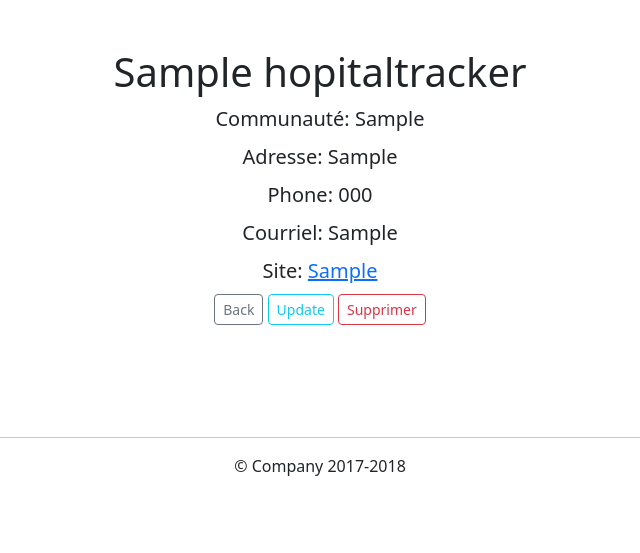
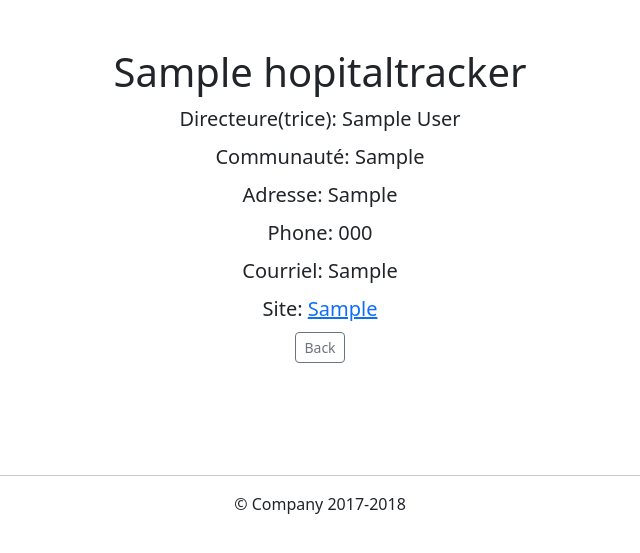
Before and after one commit to djken/GestionHopital-django, a Django app: page /afficher_un_hopital/1/ in a window 1280 px wide. Shown: the part 56-609 px from the top of the page, without its empty margins (320-960 px from the left). Run offline with Django 5.2, Linux system fonts and the light colour scheme; tables that the repository leaves empty hold one stand-in row (values such as "Sample post"); parts of the project's set-up code (start-up, migrations or seed data) failed here and were passed over.

Commit message:
done with

```diff
--- a/localisationHopital/Hregister/templates/hopitaux/afficher_un_hopital.html
+++ b/localisationHopital/Hregister/templates/hopitaux/afficher_un_hopital.html
@@ -8,6 +8,7 @@
                     {{ hopital.nom }}
                 </div>
 
+                <div class="my-2 lead">Directeure(trice): {{ hopital.user.first_name }} {{ hopital.user.last_name }}</div>
                 <div class="my-2 lead">Communauté: {{ hopital.communaute }}</div>
                 <div class="my-2 lead">Adresse: {{ hopital.adresse }}</div>
                 <div class="my-2 lead">Phone: {{ hopital.telephone }}</div>
@@ -18,8 +19,12 @@
         <div class="d-flex justify-content-center align-content-lg-center pb-5 mb-5">
             <div class="col-md-6 text-center">
                 <a class="btn btn-outline-secondary btn-sm" href="{% url 'les-hopitaux' %}">Back</a>
-                <a class="btn btn-outline-info btn-sm" href="{% url 'modifier-hopital' hopital.id %}">Update</a>
-                <a class="btn btn-outline-danger btn-sm" href="{% url 'supprimer-hopital' hopital.id %}" onclick="return confirm('Êtes-vous sûr de vouloir supprimer cet hôpital?')">Supprimer</a>
+
+                {% if user.is_authenticated and user == hopital.user %}
+                    <a class="btn btn-outline-info btn-sm" href="{% url 'modifier-hopital' hopital.id %}">Update</a>
+                    <a class="btn btn-outline-danger btn-sm" href="{% url 'supprimer-hopital' hopital.id %}" onclick="return confirm('Êtes-vous sûr de vouloir supprimer cet hôpital?')">Supprimer</a>
+                {% endif %}
+
             </div>
         </div>
 
--- a/localisationHopital/Hregister/templates/hopitaux/navbar.html
+++ b/localisationHopital/Hregister/templates/hopitaux/navbar.html
@@ -35,7 +35,7 @@
 
           {% if user.is_authenticated %}
             <li class="nav-item">
-              <a class="nav-link" href="{% url 'logout' %}">Logout</a>
+              <a class="nav-link" href="{% url 'logout' %}">Logout | {{ user }}</a>
             </li>
           {% else %}
             <li class="nav-item">
--- a/localisationHopital/Hregister/templates/hopitaux/tous_les_hopitaux.html
+++ b/localisationHopital/Hregister/templates/hopitaux/tous_les_hopitaux.html
@@ -18,7 +18,7 @@
     {% for hopital in hopitaux  %}
       <tr>
         <!-- <th scope="row">{{ hopital.id }}</th> -->
-        <td> <a href="{% url 'un-hopital' hopital.id %}">{{ hopital.nom }}</a> </td>
+        <td> <a href="{% url 'un-hopital' hopital.id %}">{{ hopital.nom }} </a> </td>
         <td>{{ hopital.communaute }}</td>
         <td> <a href="">{{ hopital.site }}</a> </td>
       </tr>
```
